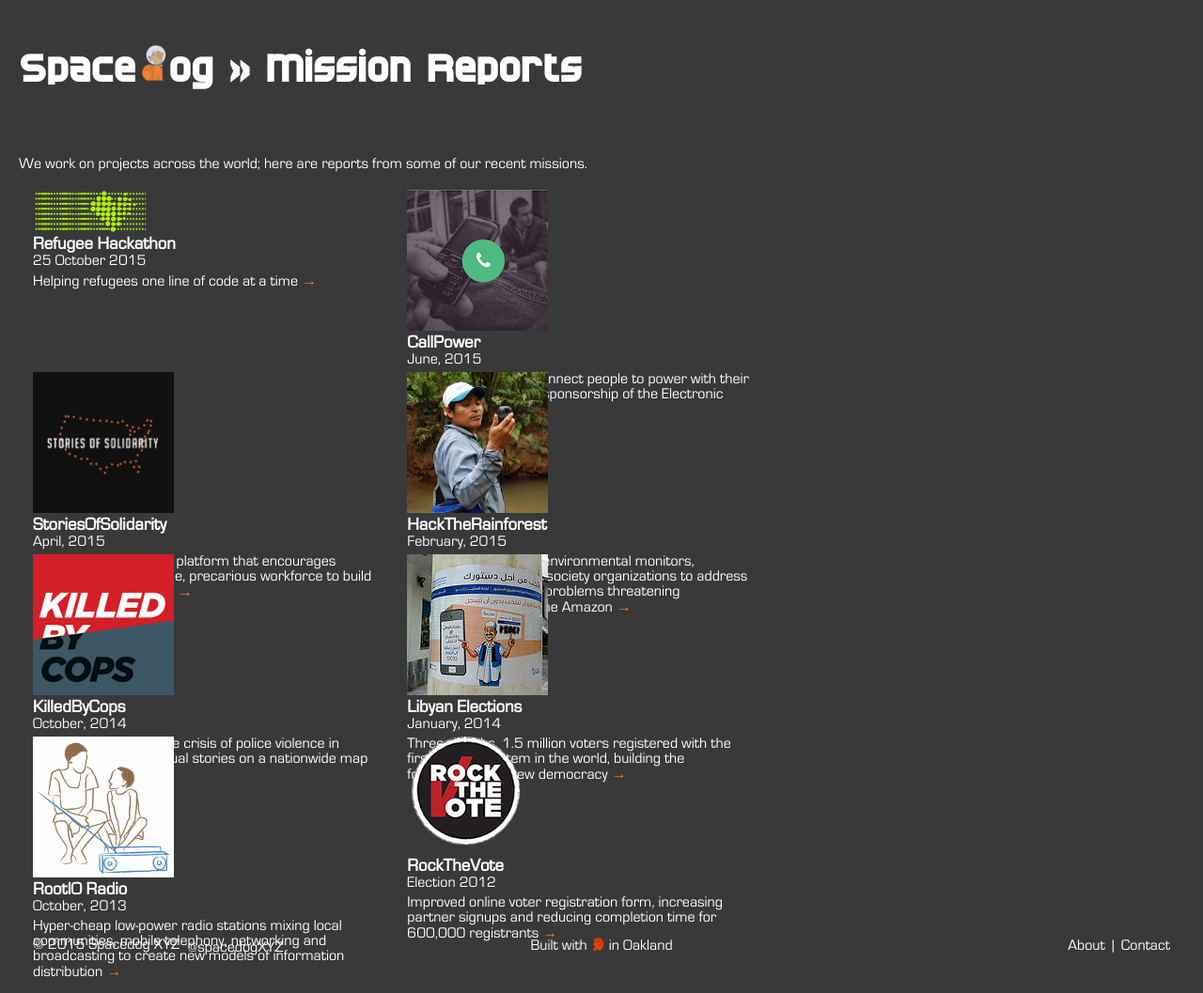
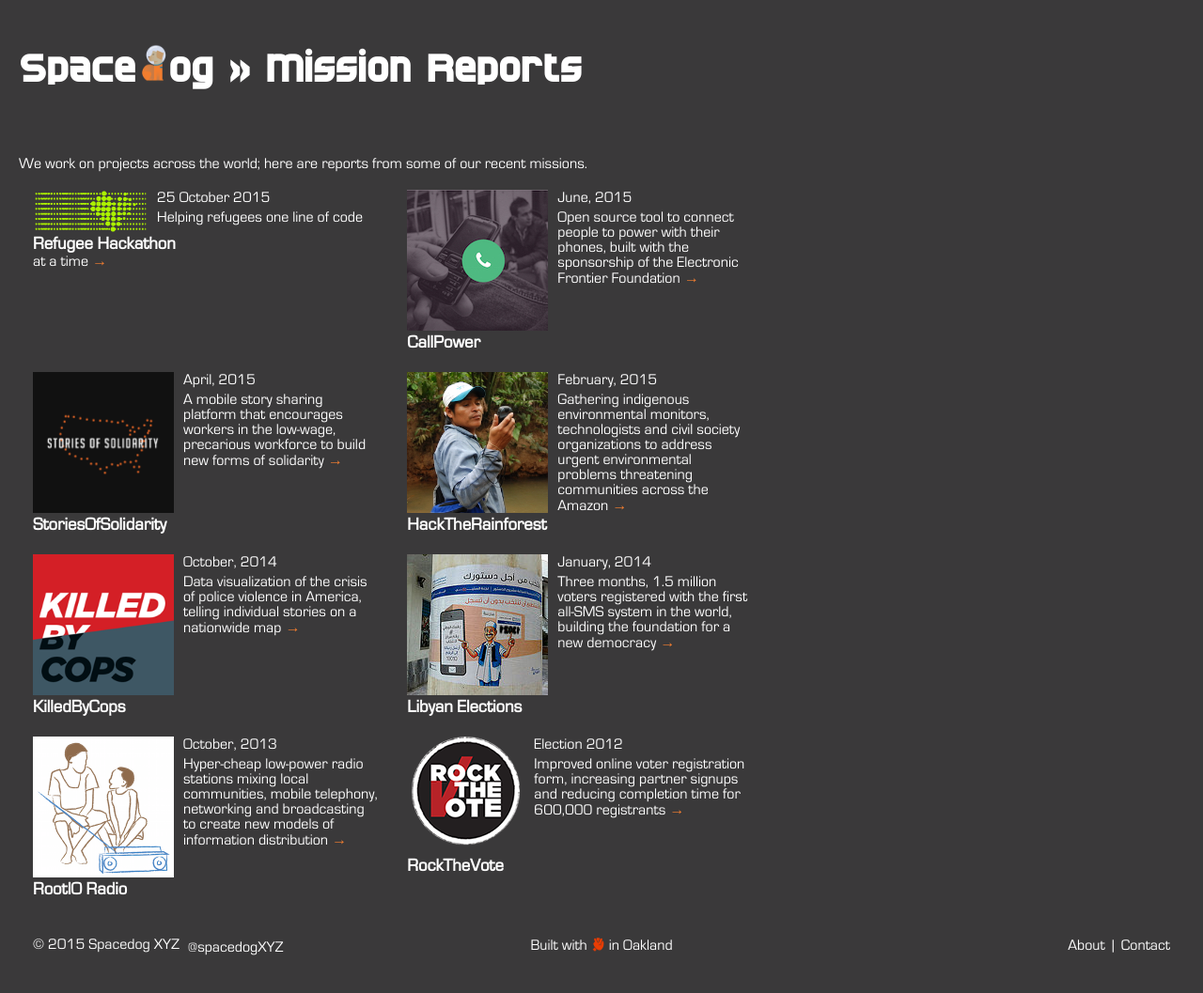
Before and after one commit to spacedogXYZ/spacedogXYZ, a Jekyll site: the page built from mission.html, in a window 1280 px wide. Shown: the whole page at 94% size. Built offline with Jekyll 4.4.1, drawn with Linux system fonts in a browser that asks for light colours; nearby versions of some CDN libraries; comment, search, counter and statistics services are not loaded.

Commit message:
blog post css

```diff
--- a/css/style.css
+++ b/css/style.css
@@ -1048,7 +1048,11 @@
   margin-top: 0;
 }
 body.post h3,
-body.mission h3 {
+body.mission h3,
+body.post h4,
+body.mission h4 {
+  float: left;
+  width: 100%;
   clear: both;
 }
 body.post .meta,
@@ -1120,6 +1124,10 @@
     padding-left: 15px;
     padding-right: 15px;
   }
+}
+body.post ul,
+body.mission ul {
+  list-style-type: circle;
 }
 body.post .videoWrapper,
 body.mission .videoWrapper {
--- a/less/blog.less
+++ b/less/blog.less
@@ -37,7 +37,7 @@
 
 body.post, body.mission {
   h2 { margin-top: 0; }
-  h3 { clear: both; }
+  h3, h4 { float: left; width: 100%; clear: both; }
 
   .meta { .clearfix(); }
   .client img {
@@ -59,6 +59,10 @@
 
   p, ul, hr {
     .two-third();
+  }
+
+  ul {
+    list-style-type: circle;
   }
 
   .videoWrapper {
```
